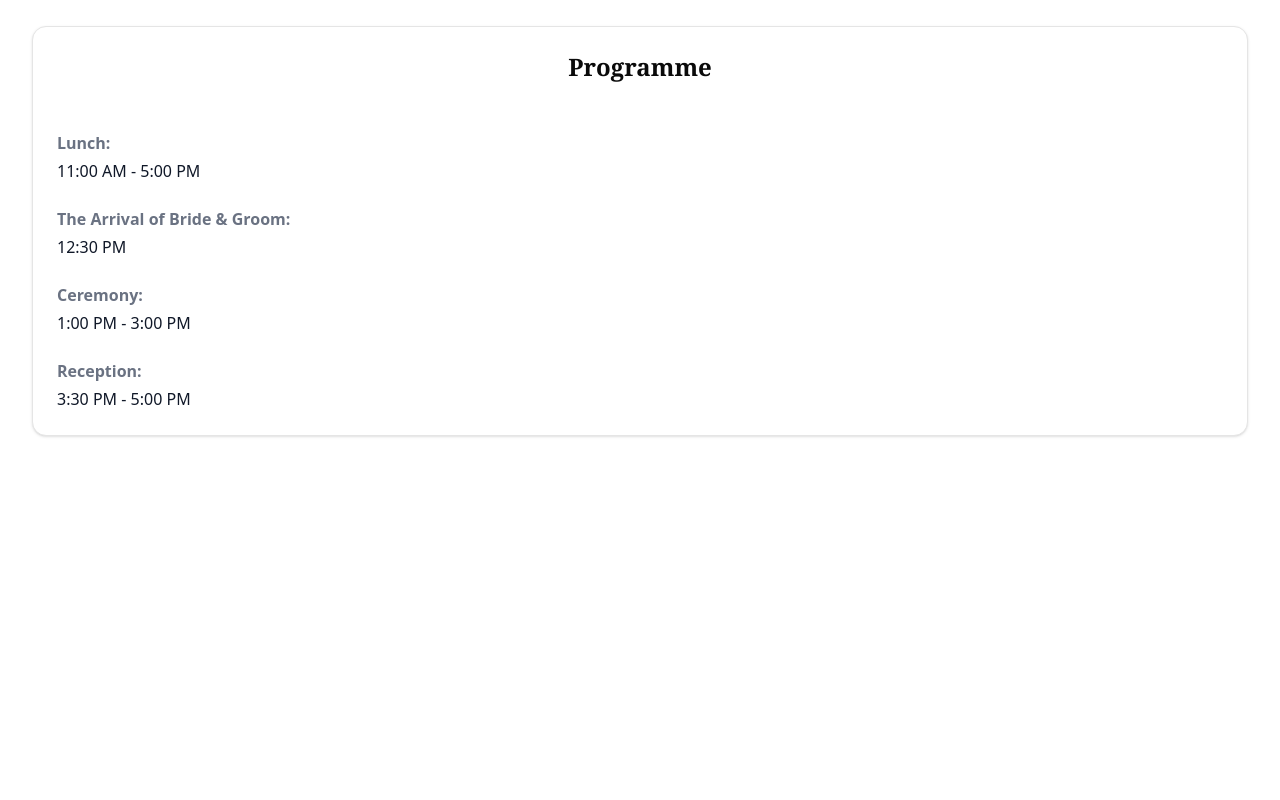
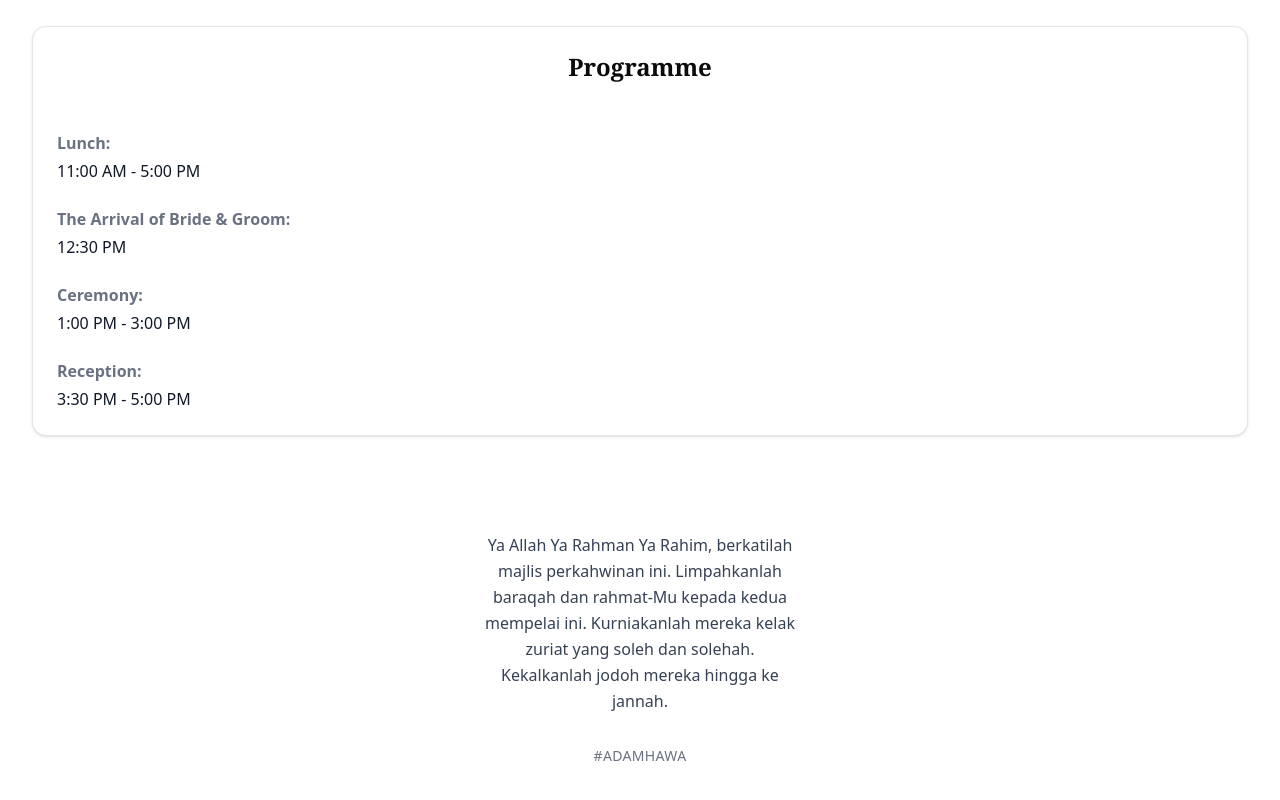
Before and after one commit to Zer0-01/next-sa-invitation, a Next.js app: page / in a window 1280 px wide. Shown: the part 2098-2898 px from the top of the page. Before the commit the page ends 2566 px from the top, so only its background shows below. Built offline with nearby package versions, Linux system fonts and the light colour scheme.

Commit message:
feat: complete doa component

```diff
--- /dev/null
+++ b/src/app/components/doa-component.tsx
@@ -0,0 +1,20 @@
+const DoaComponent = () => {
+    return (
+        <section className="flex flex-col items-center text-center px-6 py-16 bg-white text-gray-900 space-y-8">
+
+
+            <p className="text-base leading-relaxed font-light text-gray-700 max-w-xs">
+                Ya Allah Ya Rahman Ya Rahim, berkatilah majlis perkahwinan ini.
+                Limpahkanlah baraqah dan rahmat-Mu kepada kedua mempelai ini.
+                Kurniakanlah mereka kelak zuriat yang soleh dan solehah.
+                Kekalkanlah jodoh mereka hingga ke jannah.
+            </p>
+
+            <p className="text-sm font-medium tracking-wide text-gray-500">
+                #ADAMHAWA
+            </p>
+        </section>
+    );
+};
+
+export default DoaComponent;
--- a/src/app/page.tsx
+++ b/src/app/page.tsx
@@ -1,3 +1,4 @@
+import DoaComponent from "./components/doa-component";
 import InfoComponent from "./components/info-component";
 import InviteComponent from "./components/invite-component";
 import ProgrammeComponent from "./components/programme-component";
@@ -10,6 +11,7 @@ export default function Home() {
       <InviteComponent />
       <InfoComponent />
       <ProgrammeComponent />
+      <DoaComponent />
     </div>
 
   );
```
